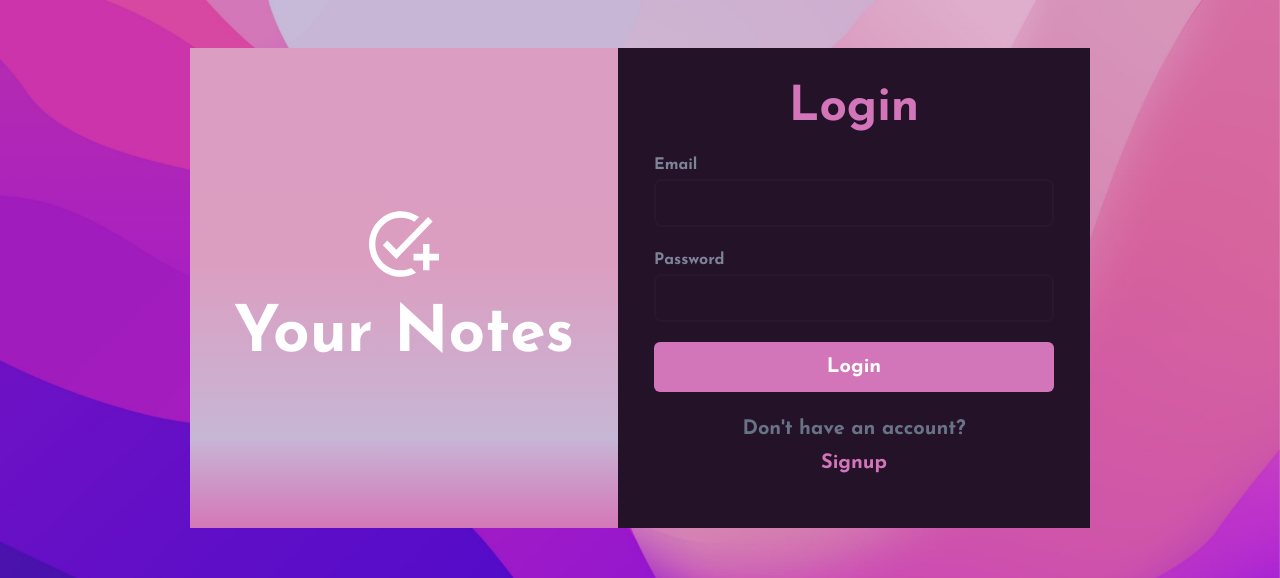
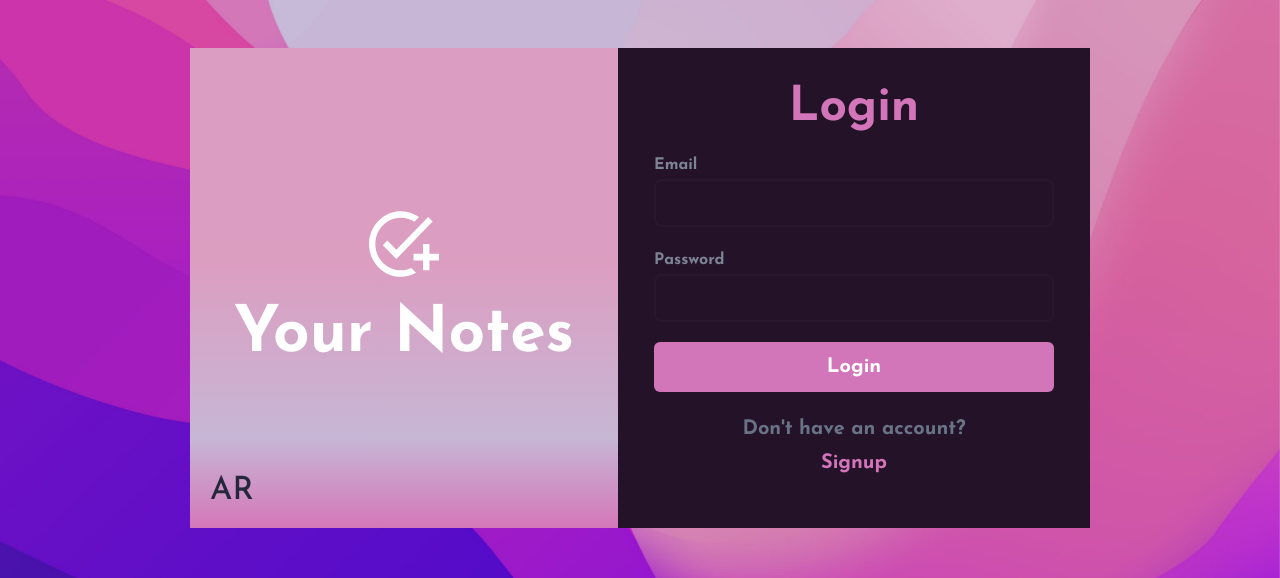
Before and after one commit to Osama-Elshimy/your-notes-project, a React (Vite) app in the folder client/: page /register in a window 1280 px wide. Shown: the top 578 px of the page. Built offline with nearby package versions, Linux system fonts and the light colour scheme.

Commit message:
Added language toggle button in the signup page

```diff
--- /dev/null
+++ b/client/src/components/LanguageButton.jsx
@@ -0,0 +1,20 @@
+import { useTranslation } from 'react-i18next';
+
+const LanguageButton = ({ classes }) => {
+	const { i18n, t } = useTranslation();
+
+	const toggleLanguage = () => {
+		const html = document.documentElement;
+		i18n.changeLanguage(i18n.language === 'ar' ? 'en' : 'ar');
+		html.lang = i18n.language;
+		html.setAttribute('dir', i18n.language === 'ar' ? 'rtl' : 'ltr');
+		localStorage.setItem('language', i18n.language);
+	};
+
+	return (
+		<button className={classes} onClick={toggleLanguage}>
+			{t('language')}
+		</button>
+	);
+};
+export default LanguageButton;
--- a/client/src/components/Navbar.jsx
+++ b/client/src/components/Navbar.jsx
@@ -1,22 +1,17 @@
-import { useEffect } from 'react';
+import { useTranslation } from 'react-i18next';
 import { useAppContext } from '../context/appContext';
-import { useTranslation } from 'react-i18next';
 
+import LanguageButton from './LanguageButton';
 import Logo from './Logo';
 import BrightModeLogo from '/assets/images/bright-mode.svg';
 import DarkModeLogo from '/assets/images/dark-mode.svg';
 import UserLogo from '/assets/images/user.svg';
 
 const Navbar = () => {
-	const { t, i18n } = useTranslation();
-	const {
-		openModal,
-		closeModal,
-		isModalOpen,
-		isDarkMode,
-		toggleDarkMode,
-		language,
-	} = useAppContext();
+	const { t } = useTranslation();
+
+	const { openModal, closeModal, isModalOpen, isDarkMode, toggleDarkMode } =
+		useAppContext();
 
 	const handleOpenModal = () => {
 		if (isModalOpen) {
@@ -28,14 +23,6 @@ const Navbar = () => {
 		}
 	};
 
-	const toggleLanguage = () => {
-		const html = document.documentElement;
-		i18n.changeLanguage(i18n.language === 'ar' ? 'en' : 'ar');
-		html.lang = i18n.language;
-		html.setAttribute('dir', i18n.language === 'ar' ? 'rtl' : 'ltr');
-		localStorage.setItem('language', i18n.language);
-	};
-
 	return (
 		<nav className='nav'>
 			<div className='nav__logo'>
@@ -44,7 +31,7 @@ const Navbar = () => {
 			</div>
 
 			<div className='nav__buttons'>
-				<button onClick={toggleLanguage}>{t('language')}</button>
+				<LanguageButton />
 
 				<button className='nav__dark-mode-button' onClick={toggleDarkMode}>
 					<img
--- a/client/src/components/NoteList.jsx
+++ b/client/src/components/NoteList.jsx
@@ -151,7 +151,7 @@ const NoteList = () => {
 					{activeNotesNumber > 0 && (
 						<span>
 							{activeNotesNumber > 1
-								? `${activeNotesNumber}  t('kept-notes') `
+								? `${activeNotesNumber}  ${t('kept-notes')} `
 								: t('one-single-note')}
 						</span>
 					)}
--- a/client/src/components/index.jsx
+++ b/client/src/components/index.jsx
@@ -7,6 +7,7 @@ import BackgroundDiv from './BackgroundDiv';
 import Card from './Card';
 import Modal from './Modal';
 import NoteList from './NoteList';
+import LanguageButton from './LanguageButton';
 
 export {
 	Logo,
@@ -18,4 +19,5 @@ export {
 	Card,
 	Modal,
 	NoteList,
+	LanguageButton,
 };
--- a/client/src/context/appContext.jsx
+++ b/client/src/context/appContext.jsx
@@ -1,4 +1,3 @@
-import { useTranslation } from 'react-i18next';
 import { useReducer, useContext, createContext, useState } from 'react';
 import axios from 'axios';
 
@@ -41,16 +40,13 @@ const initialState = {
 
 	notes: [],
 	totalActiveNotes: 0,
+	language: localStorage.getItem('language') || 'en',
 };
 
 const AppContext = createContext(initialState);
 
 const AppProvider = ({ children }) => {
 	const [state, dispatch] = useReducer(reducer, initialState);
-	const { t, i18n } = useTranslation();
-	const [language, setLanguage] = useState(
-		localStorage.getItem('language') || 'en'
-	);
 
 	const authFetch = axios.create({
 		baseURL: URL,
@@ -202,7 +198,6 @@ const AppProvider = ({ children }) => {
 				toggleDarkMode,
 				authFetch,
 				fetchNotes,
-				language,
 			}}>
 			{children}
 		</AppContext.Provider>
--- a/client/src/pages/Register.jsx
+++ b/client/src/pages/Register.jsx
@@ -3,7 +3,7 @@ import { useNavigate } from 'react-router-dom';
 import { useTranslation } from 'react-i18next';
 
 import { useAppContext } from '../context/appContext';
-import { Logo, FormRow, Alert } from '../components';
+import { Logo, FormRow, Alert, LanguageButton } from '../components';
 
 const initialState = {
 	username: '',
@@ -127,6 +127,7 @@ const Register = () => {
 			<div className='register__logo'>
 				<Logo width='7rem' height='7rem' />
 				<h1>{t('title')}</h1>
+				<LanguageButton classes='btn-lang' />
 			</div>
 
 			<div className='register__form'>
--- a/client/src/style/components/_global.scss
+++ b/client/src/style/components/_global.scss
@@ -70,4 +70,9 @@ html[lang='ar'] {
 	.form__btn[type='submit'] {
 		flex-direction: row-reverse;
 	}
+
+	.btn-lang {
+		left: auto;
+		right: 2rem;
+	}
 }
--- a/client/src/style/components/_register.scss
+++ b/client/src/style/components/_register.scss
@@ -12,6 +12,7 @@
 }
 
 .register__logo {
+	position: relative;
 	@include flexLayout();
 	flex-direction: column;
 	background-image: var(--clr-ingredient);
@@ -92,3 +93,12 @@
 		background-color: var(--clr-ingredient);
 	}
 }
+
+.btn-lang {
+	position: absolute;
+	color: var(--clr-bg-card);
+	bottom: 1rem;
+	left: 2rem;
+	font-size: 3.2rem;
+	font-weight: var(--font-weight-500);
+}
```
